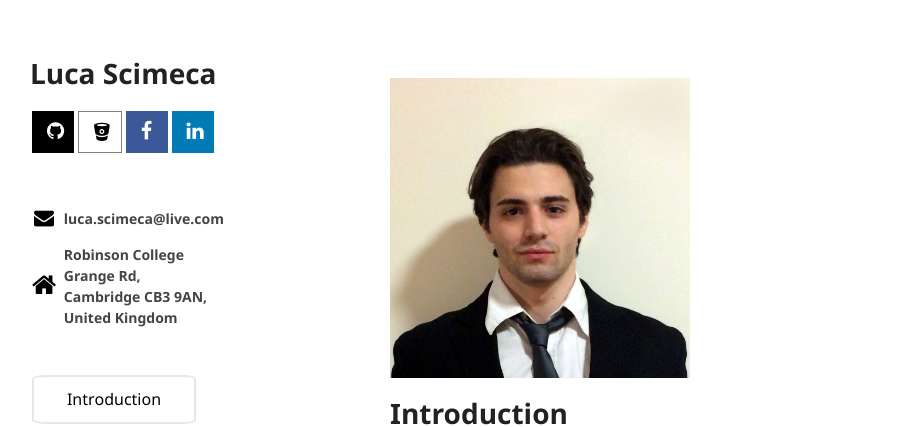
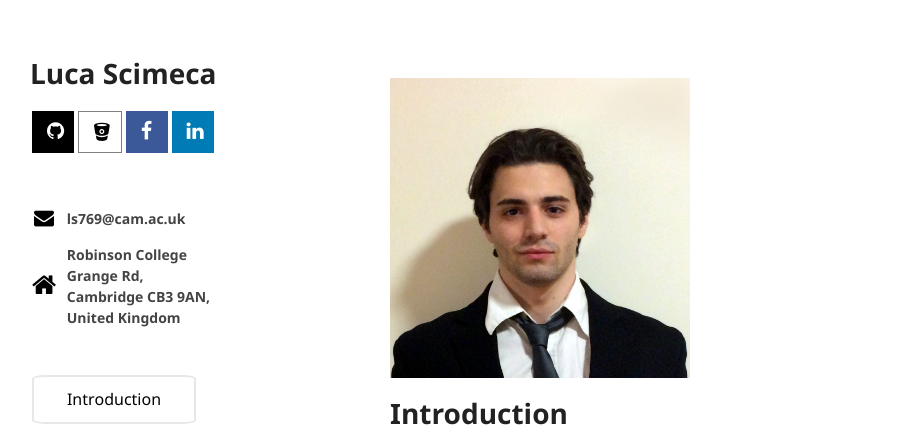
Before and after one commit to lucascimeca/lucascimeca.github.io, a Jekyll site: the page built from index.md, in a window 1280 px wide. Shown: the top 427 px of the page, without its empty margins (180-1099 px from the left). Built offline with Jekyll 4.4.1, drawn with Linux system fonts in a browser that asks for light colours; nearby versions of some CDN libraries; the repository's description, which GitHub fills in, is left out.

Commit message:
Update default.html

```diff
--- a/_layouts/default.html
+++ b/_layouts/default.html
@@ -57,8 +57,8 @@
         </table></br>
         <table style="width: 200px">
           <tr>
-            <th><a href="mailto:luca.scimeca@live.com" class="fa fa-envelope"></a></a></th>
-            <th>luca.scimeca@live.com</th>
+            <th><a href="mailto:ls769@cam.ac.uk" class="fa fa-envelope"></a></a></th>
+            <th>ls769@cam.ac.uk</th>
           </tr>
           <tr>
             <th><a href="#" class="fa fa-home"></a></a></th>
```
